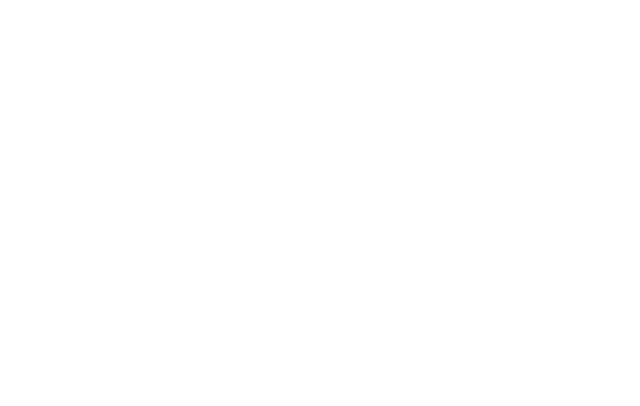
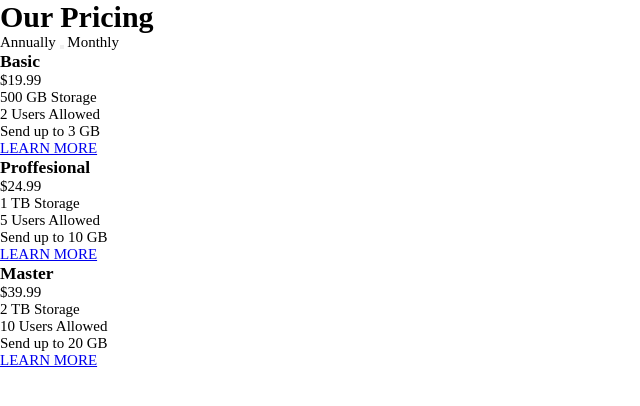
Before and after one commit to AlarconJesus/Pricing-component-with-toggle, a plain HTML site: page index.html in a window 1280 px wide. Shown: the whole page, without its empty margins (0-640 px from the left). Drawn offline with Linux system fonts and the light colour scheme.

Commit message:
Estructura Basica HTML

```diff
--- a/index.html
+++ b/index.html
@@ -9,6 +9,44 @@
 </head>
 
 <body>
+    <div class="main">
+        <h1>Our Pricing</h1>
+        <span>Annually</span>
+        <button class="toogle-month-year"></button>
+        <span>Monthly</span>
+        <div class="pricing-cards">
+            <div class="card">
+                <h3>Basic</h3>
+                <div class="price">$<span>19.99</span></div>
+                <ul>
+                    <li>500 GB Storage</li>
+                    <li>2 Users Allowed</li>
+                    <li>Send up to 3 GB</li>
+                </ul>
+                <a href="#">LEARN MORE</a>
+            </div>
+            <div class="card principal">
+                <h3>Proffesional</h3>
+                <div class="price">$<span>24.99</span></div>
+                <ul>
+                    <li>1 TB Storage</li>
+                    <li>5 Users Allowed</li>
+                    <li>Send up to 10 GB</li>
+                </ul>
+                <a href="#">LEARN MORE</a>
+            </div>
+            <div class="card">
+                <h3>Master</h3>
+                <div class="price">$<span>39.99</span></div>
+                <ul>
+                    <li>2 TB Storage</li>
+                    <li>10 Users Allowed</li>
+                    <li>Send up to 20 GB</li>
+                </ul>
+                <a href="#">LEARN MORE</a>
+            </div>
+        </div>
+    </div>
     <script src="scripts/code.js"></script>
 </body>
 
--- a/styles/main.css
+++ b/styles/main.css
@@ -0,0 +1,8 @@
+* {
+    padding: 0;
+    margin: 0;
+}
+
+body {
+    font-size: 15px;
+}
```
